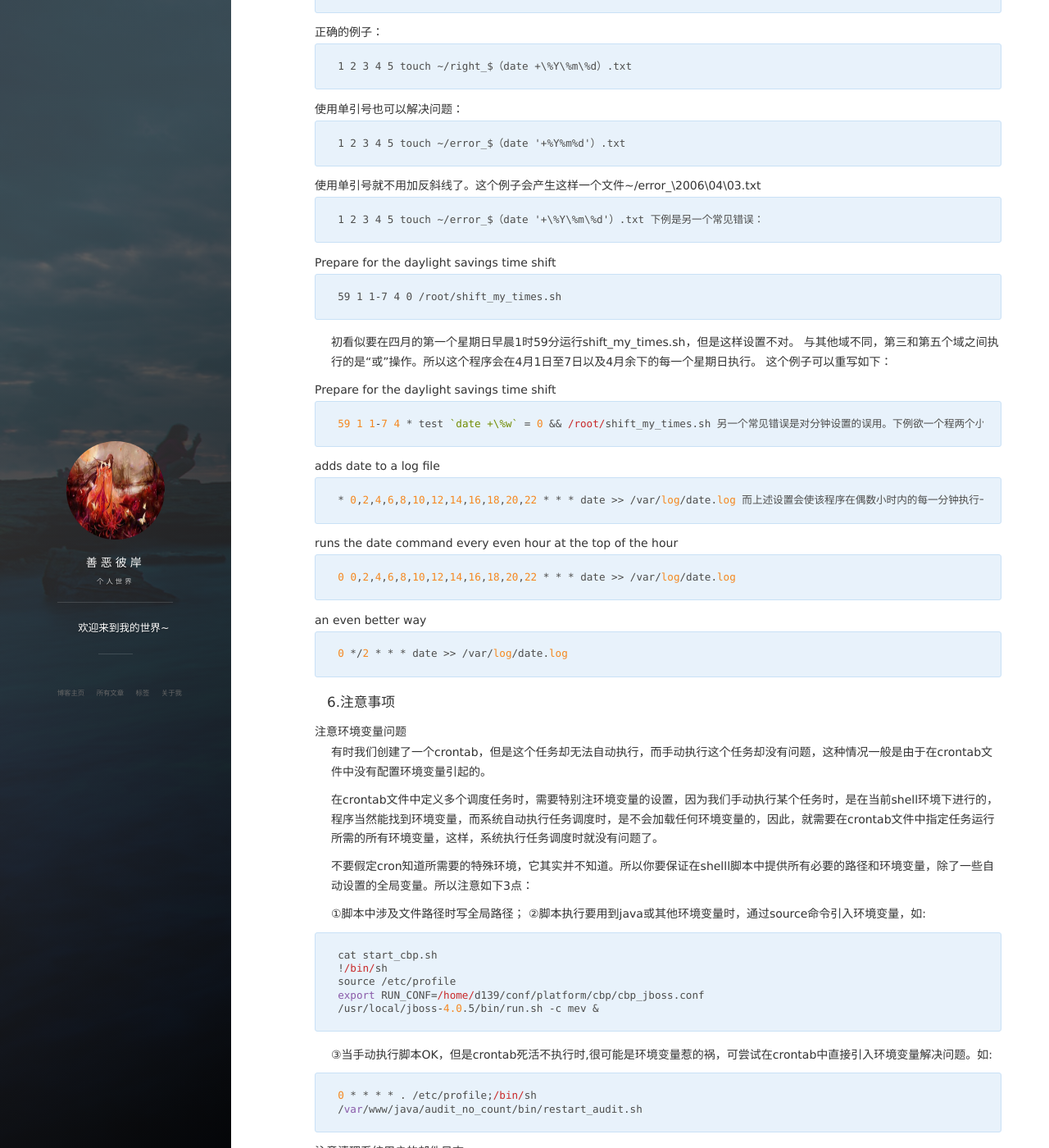
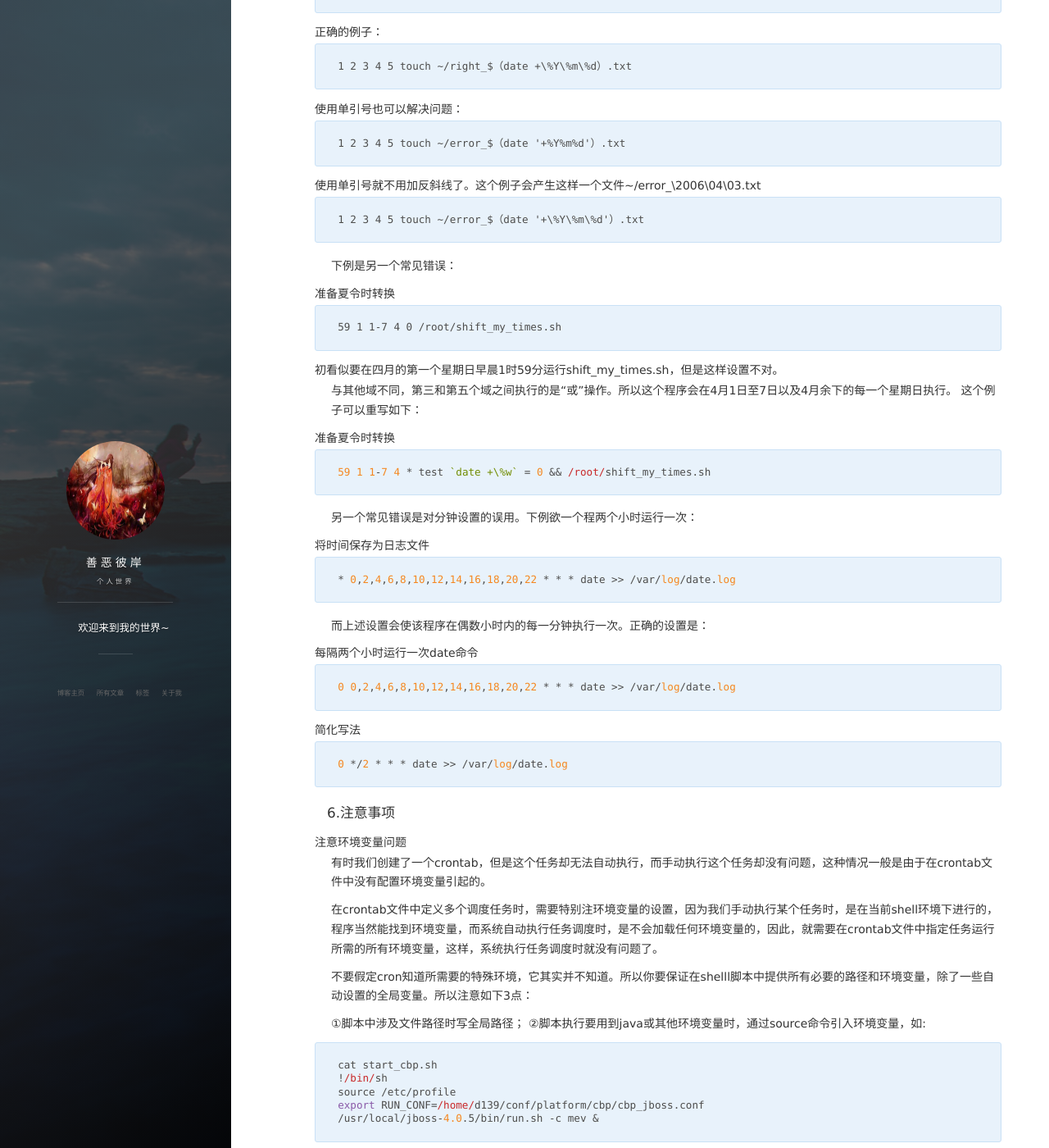
Before and after one commit to ghccc/ghccc.github.io, a Jekyll site: the page built from _posts/2017-09-29-linuxcrontab.md, in a window 1280 px wide and 1400 px high, scrolled down 1717 px. Shown: the whole window at 82% size. Built offline with Jekyll 4.4.1, drawn with Linux system fonts in a browser that asks for light colours; nearby versions of some CDN libraries; comment, search, counter and statistics services are not loaded; some of the changed text lies outside the part shown.

Commit message:
add linuxcrontab

```diff
--- a/_posts/2017-09-29-linuxcrontab.md
+++ b/_posts/2017-09-29-linuxcrontab.md
@@ -13,7 +13,7 @@ crontab是用于设置周期性执行的命令，通过crontab，我们可以在
 
 crontab \[-u user\]file
 
-crontab \[-u user\] \[ -e | -l | -r |-i \]
+crontab \[-u user\] \[-e|-l|-r|-i\]
 
 #### 2.参数介绍
 
@@ -82,31 +82,34 @@ $sudo /etc/init.d/cron reload   #重新加载服务
 ##### 使用单引号就不用加反斜线了。这个例子会产生这样一个文件~/error_\2006\04\03.txt
 
     1 2 3 4 5 touch ~/error_$（date '+\%Y\%m\%d'）.txt
+
 下例是另一个常见错误：
 
-##### Prepare for the daylight savings time shift
+##### 准备夏令时转换
 
     59 1 1-7 4 0 /root/shift_my_times.sh
 
-初看似要在四月的第一个星期日早晨1时59分运行shift_my_times.sh，但是这样设置不对。
+##### 初看似要在四月的第一个星期日早晨1时59分运行shift_my_times.sh，但是这样设置不对。
 与其他域不同，第三和第五个域之间执行的是“或”操作。所以这个程序会在4月1日至7日以及4月余下的每一个星期日执行。
 这个例子可以重写如下：
 
-##### Prepare for the daylight savings time shift
+##### 准备夏令时转换
 
     59 1 1-7 4 * test `date +\%w` = 0 && /root/shift_my_times.sh
+
 另一个常见错误是对分钟设置的误用。下例欲一个程两个小时运行一次：
 
-##### adds date to a log file
+##### 将时间保存为日志文件
 
     * 0,2,4,6,8,10,12,14,16,18,20,22 * * * date >> /var/log/date.log
+
 而上述设置会使该程序在偶数小时内的每一分钟执行一次。正确的设置是：
 
-##### runs the date command every even hour at the top of the hour
+##### 每隔两个小时运行一次date命令
 
     0 0,2,4,6,8,10,12,14,16,18,20,22 * * * date >> /var/log/date.log
 
-##### an even better way
+##### 简化写法
 
     0 */2 * * * date >> /var/log/date.log
 
```
